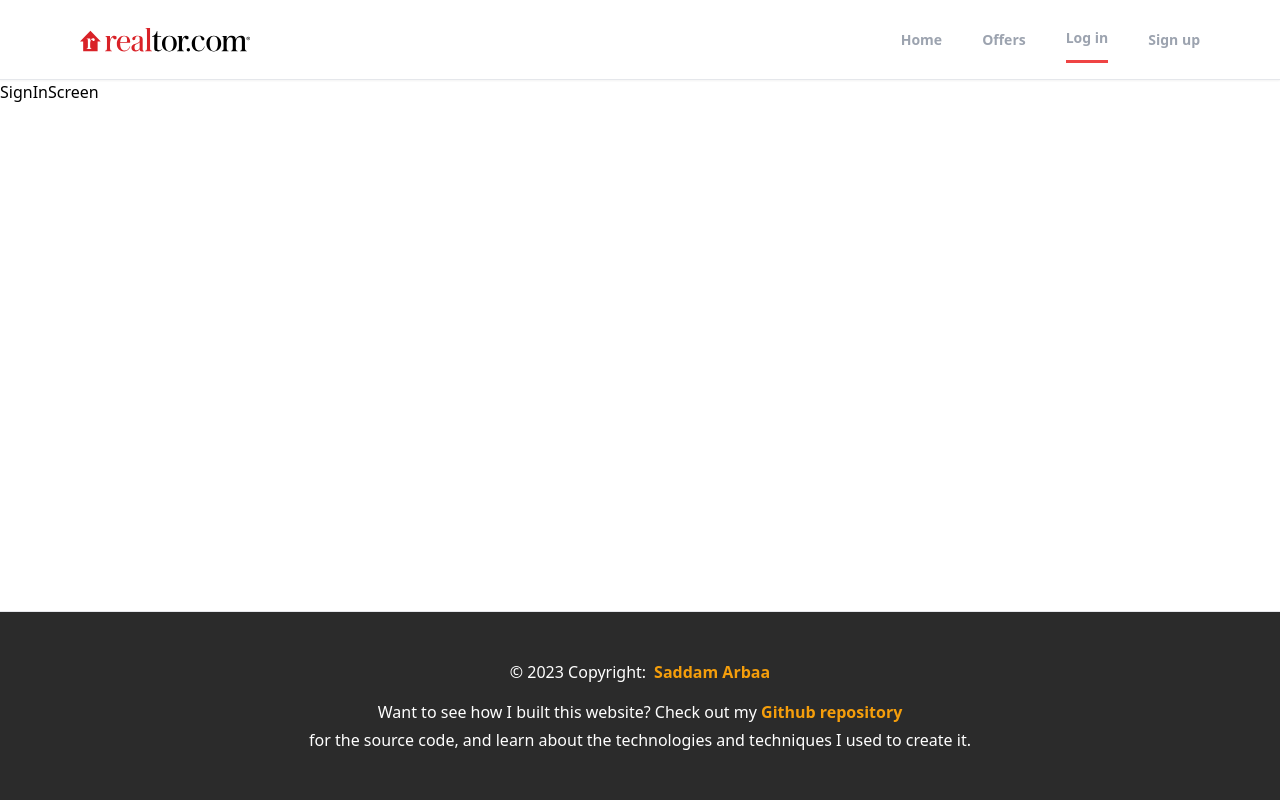
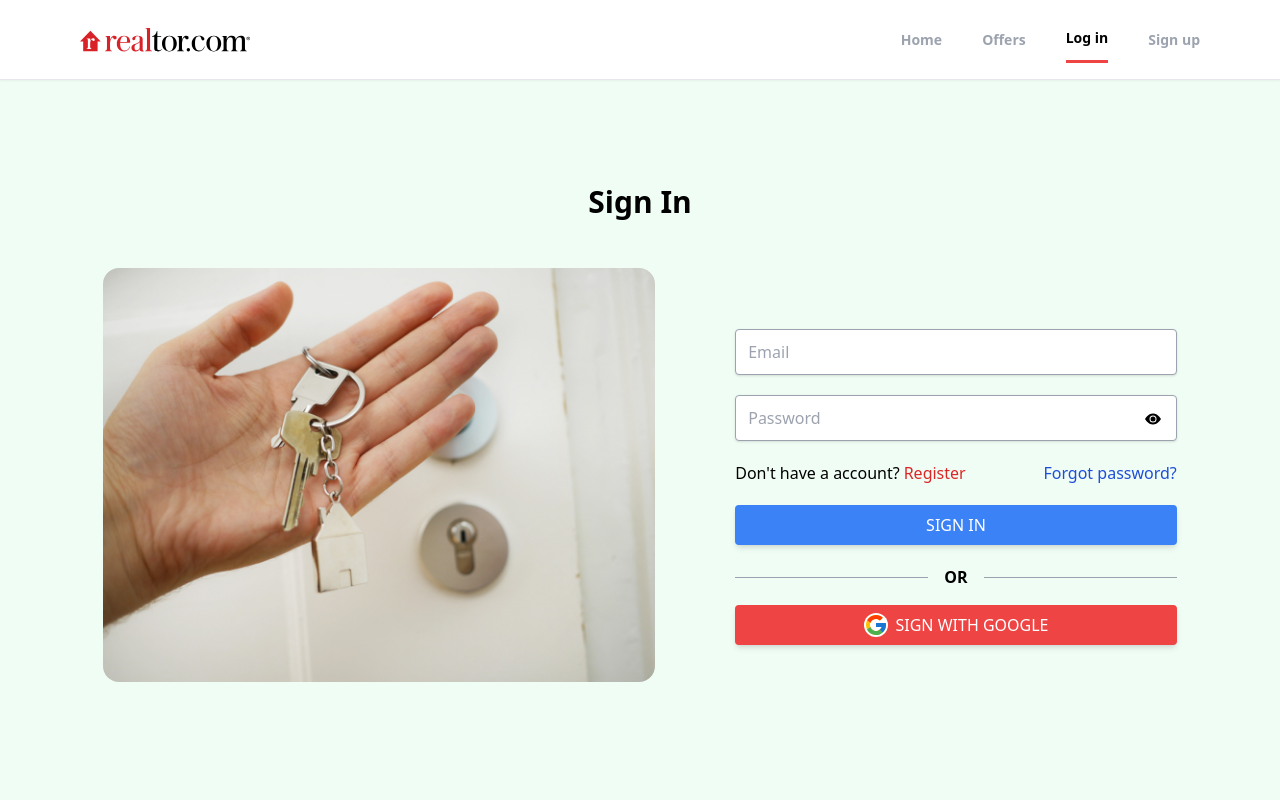
Before and after one commit to saddamarbaa/realtor-clone-app-react-typescript, a React (Vite) app: page /sign-in in a window 1280 px wide. Shown: the top 800 px of the page. Built offline with nearby package versions, Linux system fonts and the light colour scheme.

Commit message:
chore: add sign in screen ui

```diff
--- a/src/layouts/Header.tsx
+++ b/src/layouts/Header.tsx
@@ -14,32 +14,37 @@
 				<Logo />
 				<ul className="flex flex-col items-center space-y-1 sm:flex-row sm:space-x-10 sm:space-y-0">
 					<li
-						className={`cursor-pointer   py-3 text-sm font-semibold text-gray-400 transition-all duration-300 hover:border-b-[3px]  hover:border-b-red-500  ${
-							pathMathRoute('/') && 'border-b-[3px] border-b-red-500 text-black'
+						className={`cursor-pointer  py-3 text-sm font-semibold  transition-all duration-300 hover:border-b-[3px]  hover:border-b-red-500  ${
+							pathMathRoute('/')
+								? 'border-b-[3px] border-b-red-500 text-black'
+								: 'text-gray-400'
 						}`}
 						onClick={() => navigate('/')}>
 						Home
 					</li>
 					<li
-						className={`cursor-pointer   py-3 text-sm font-semibold text-gray-400 transition-all duration-300 hover:border-b-[3px]  hover:border-b-red-500 ${
-							pathMathRoute('/offers') &&
-							'border-b-[3px] border-b-red-500 text-black'
+						className={`cursor-pointer  py-3 text-sm font-semibold transition-all duration-300 hover:border-b-[3px]  hover:border-b-red-500 ${
+							pathMathRoute('/offers')
+								? 'border-b-[3px] border-b-red-500 text-black'
+								: 'text-gray-400'
 						}`}
 						onClick={() => navigate('/offers')}>
 						Offers
 					</li>
 					<li
-						className={`cursor-pointer   py-3 text-sm font-semibold text-gray-400 transition-all duration-300 hover:border-b-[3px]  hover:border-b-red-500   ${
-							pathMathRoute('/sign-in') &&
-							'border-b-[3px] border-b-red-500 text-black'
+						className={`cursor-pointer  py-3 text-sm font-semibold  transition-all duration-300 hover:border-b-[3px]  hover:border-b-red-500   ${
+							pathMathRoute('/sign-in')
+								? 'border-b-[3px] border-b-red-500 text-black'
+								: 'text-gray-400'
 						}`}
 						onClick={() => navigate('/sign-in')}>
 						Log in
 					</li>
 					<li
-						className={`cursor-pointer   py-3 text-sm font-semibold text-gray-400 transition-all duration-300 hover:border-b-[3px]  hover:border-b-red-500   ${
-							pathMathRoute('/sign-up') &&
-							'border-b-[3px] border-b-red-500 text-black'
+						className={`cursor-pointer   py-3 text-sm font-semibold transition-all duration-300 hover:border-b-[3px]  hover:border-b-red-500   ${
+							pathMathRoute('/sign-up')
+								? 'border-b-[3px] border-b-red-500 text-black'
+								: 'text-gray-400'
 						}`}
 						onClick={() => navigate('/sign-up')}>
 						Sign up
--- a/src/screens/SignInScreen.tsx
+++ b/src/screens/SignInScreen.tsx
@@ -1,7 +1,125 @@
-import React from 'react'
+import { useState } from 'react'
+import { SubmitHandler, useForm } from 'react-hook-form'
+import { zodResolver } from '@hookform/resolvers/zod'
+import { BsEyeFill, BsEyeSlashFill } from 'react-icons/bs'
+import { Link, useNavigate } from 'react-router-dom'
+import { FcGoogle } from 'react-icons/fc'
+import { z as zod } from 'zod'
 
-type Props = {}
+import { signInSchemaValidation } from '../utils/schemaValidation/auth.ts'
+import Button from '../components/Button'
 
-export default function SignInScreen({}: Props) {
-	return <div>SignInScreen</div>
+type ValidationSchemaT = zod.infer<typeof signInSchemaValidation>
+
+export default function SignInScreen() {
+	const [showPassword, setShowPassword] = useState(false)
+	const {
+		register,
+		handleSubmit,
+		formState: { errors },
+	} = useForm<ValidationSchemaT>({
+		resolver: zodResolver(signInSchemaValidation),
+	})
+
+	const onSubmit: SubmitHandler<ValidationSchemaT> = (data) => {
+		console.log(JSON.stringify(data, null, 2))
+	}
+
+	const signInWithGoogleHandler = () => {
+		console.log('google login')
+	}
+
+	return (
+		<section className="py-20">
+			<h1 className="mt-6 text-center text-3xl font-bold">Sign In</h1>
+			<div className="mx-auto flex max-w-6xl flex-wrap items-center justify-center px-6 py-12">
+				<div className="mb-12 md:mb-6 md:w-[67%] lg:w-[50%]">
+					<img src="/key.jpg" alt="key" className="w-full rounded-2xl" />
+				</div>
+				<div className="w-full md:w-[67%] lg:ml-20 lg:w-[40%]">
+					<form
+						className="flex w-full flex-col space-y-5"
+						onSubmit={handleSubmit(onSubmit)}>
+						<div>
+							<input
+								className={`focus:shadow-outline w-full appearance-none rounded border  p-3 leading-tight shadow transition duration-300  focus:outline-none ${
+									errors.email
+										? ' border border-red-500 bg-[#ffe6e6]'
+										: 'border-gray-400 bg-white hover:border-gray-500'
+								} `}
+								type="text"
+								id="email"
+								{...register('email')}
+								placeholder={`${errors.email ? '' : 'Email'}`}
+							/>
+							{errors.email && (
+								<p className="mt-2 pl-1 text-xs text-red-500">
+									{errors.email?.message}
+								</p>
+							)}
+						</div>
+						<div>
+							<div>
+								<input
+									className={` focus:shadow-outline w-full appearance-none rounded border  p-3 leading-tight shadow transition duration-300 focus:outline-none ${
+										errors?.password
+											? ' border border-red-500 bg-[#ffe6e6]'
+											: 'border-gray-400 bg-white hover:border-gray-500'
+									} `}
+									id="password"
+									type={`${showPassword ? 'text' : 'password'}`}
+									{...register('password')}
+									placeholder={`${errors.password ? '' : 'Password'}`}
+								/>
+								<span
+									className="absolute"
+									style={{ marginLeft: '-2rem', marginTop: '1rem', zIndex: 2 }}
+									role="button"
+									onClick={() => setShowPassword(() => !showPassword)}
+									tabIndex={0}>
+									{showPassword ? <BsEyeSlashFill /> : <BsEyeFill />}
+								</span>
+							</div>
+							{errors?.password && (
+								<p className="mt-2 pl-1 text-xs text-red-500">
+									{errors.password?.message}
+								</p>
+							)}
+						</div>
+						<div className="flex flex-row flex-wrap items-center justify-between space-y-2 whitespace-nowrap text-sm sm:space-y-0 sm:text-base">
+							<p>
+								Don't have a account?
+								<Link
+									to="/sign-up"
+									className="ml-1 text-red-600 transition duration-200 ease-in-out hover:text-red-700">
+									Register
+								</Link>
+							</p>
+							<p>
+								<Link
+									to="/forgot-password"
+									className="text-blue-700 transition duration-200 ease-in-out hover:text-blue-800">
+									Forgot password?
+								</Link>
+							</p>
+						</div>
+						<Button>Sign In</Button>
+					</form>
+					<div className="mt-5 flex w-full flex-col space-y-4">
+						<div>
+							<p className="flex items-center text-center font-semibold before:mr-4  before:flex-1 before:border-t before:border-gray-400 after:ml-4  after:flex-1 after:border-t after:border-gray-400">
+								OR
+							</p>
+						</div>
+						<Button
+							color="red"
+							Icon={FcGoogle}
+							onClick={signInWithGoogleHandler}>
+							Sign with Google
+						</Button>
+					</div>
+				</div>
+			</div>
+		</section>
+	)
 }
--- a/src/styles/index.css
+++ b/src/styles/index.css
@@ -1,3 +1,7 @@
 @tailwind base;
 @tailwind components;
 @tailwind utilities;
+
+body {
+	background-color: rgb(240, 253, 244);
+}
--- a/tailwind.config.cjs
+++ b/tailwind.config.cjs
@@ -1,10 +1,7 @@
 /** @type {import('tailwindcss').Config} */
 module.exports = {
-  content: [
-    "./index.html",
-    "./src/**/*.{js,ts,jsx,tsx}",
-  ],
-  theme: {
+	content: ['./index.html', './src/**/*.{js,ts,jsx,tsx}'],
+	theme: {
 		extend: {
 			lineClamp: {
 				7: '7',
@@ -16,7 +13,7 @@
 			},
 		},
 	},
-  variants: {
+	variants: {
 		lineClamp: ['responsive'],
 	},
 	plugins: [require('@tailwindcss/line-clamp')],
```
